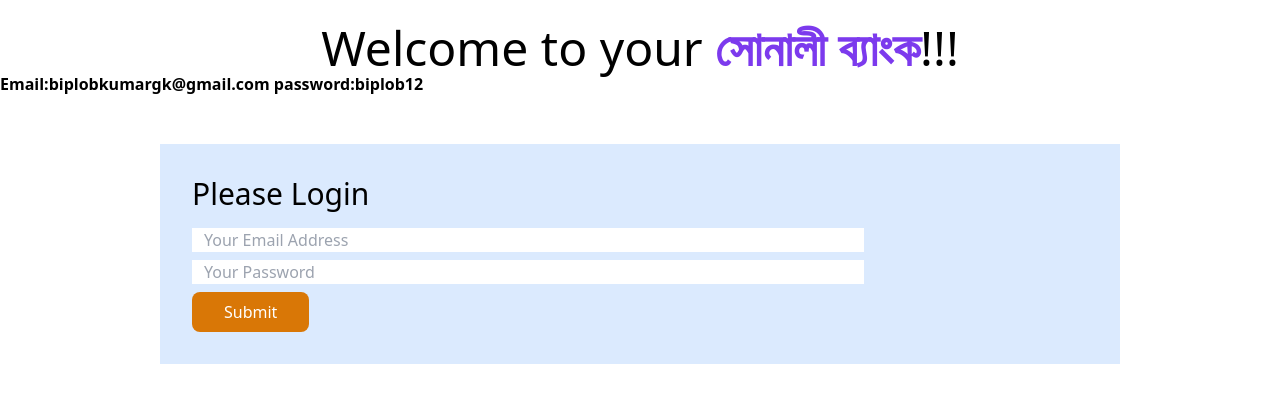
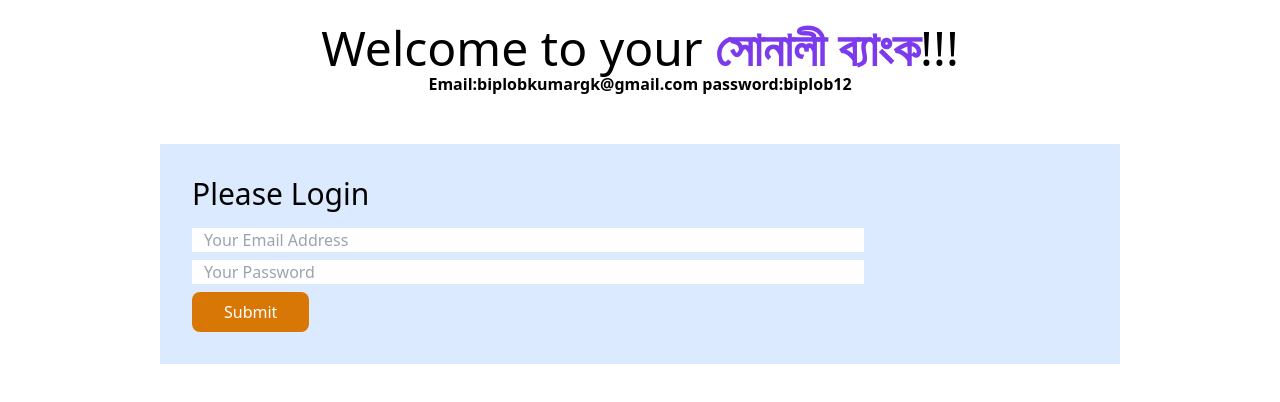
Before and after one commit to roybiplobkumar/simple-javascript-bank-websit, a plain HTML site: page index.html in a window 1280 px wide. Drawn offline with nearby package versions, Linux system fonts and the light colour scheme.

Commit message:
some changves

```diff
--- a/index.html
+++ b/index.html
@@ -7,7 +7,7 @@
     <script src="https://cdn.tailwindcss.com"></script>
 </head>
 <body>
-    <header>
+    <header class="text-center">
         <h1 class="text-5xl text-center mt-6">Welcome to your
             <span class="font-semibold text-violet-600">সোনালী ব্যাংক</span>!!!
         </h1>
```
